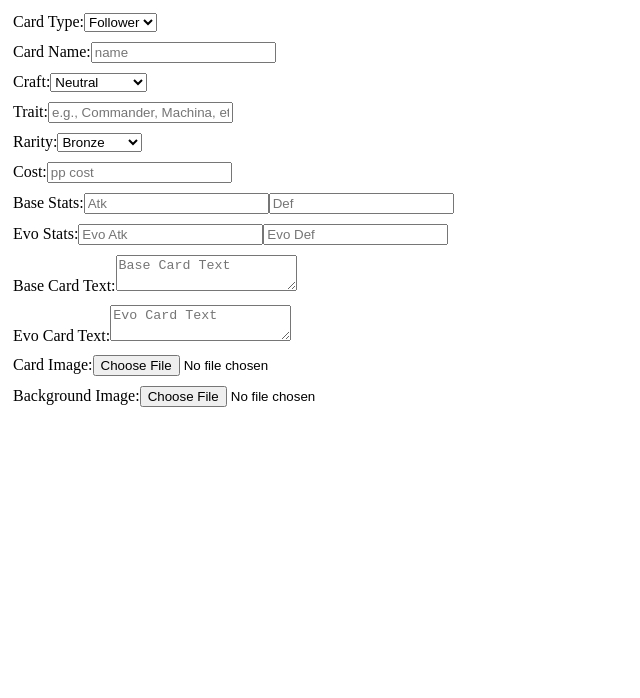
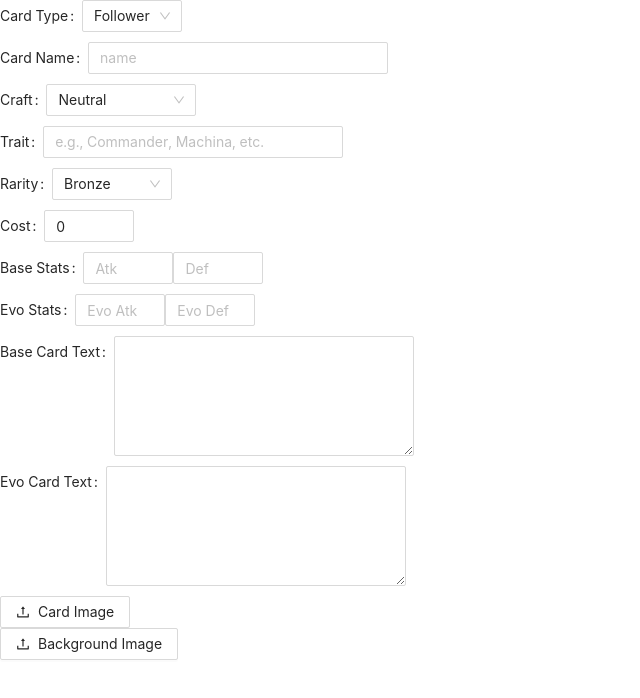
Before and after one commit to zxt/sv-cardgenerator-web, a React app: page / in a window 1280 px wide. Shown: the top 698 px of the page, without its empty margins (0-640 px from the left). Built offline with nearby package versions, Linux system fonts and the light colour scheme.

Commit message:
set up use of Ant Design

```diff
--- a/package.json
+++ b/package.json
@@ -24,6 +24,7 @@
     "webpack-dev-server": "^3.11.2"
   },
   "dependencies": {
+    "antd": "^4.15.0",
     "react": "^17.0.2",
     "react-dom": "^17.0.2"
   }
--- a/src/App.js
+++ b/src/App.js
@@ -1,5 +1,6 @@
 import React from 'react';
 import CardDetailsForm from './components/CardDetailsForm.js';
+import 'antd/dist/antd.css';
 import './styles.css';
 
 class App extends React.Component {
--- a/src/components/CardCostInput.js
+++ b/src/components/CardCostInput.js
@@ -1,11 +1,10 @@
 import React from 'react';
+import { InputNumber } from 'antd';
 
 class CardCostInput extends React.Component {
     render() {
         return (
-            <label>Cost:
-                <input type="number" name="cost" placeholder="pp cost" min="0" />
-            </label>
+            <InputNumber type="number" name="cost" id="card-cost-input" min={0} defaultValue={0} />
         )
     }
 }
--- a/src/components/CardCraftSelect.js
+++ b/src/components/CardCraftSelect.js
@@ -1,21 +1,22 @@
 import React from 'react';
+import { Select } from 'antd';
+
+const { Option } = Select;
 
 class CardCraftSelect extends React.Component {
     render() {
         return (
-            <label for="card-craft-select">Craft:
-                <select name="clan" id="card-craft-select">
-                    <option value="0">Neutral</option>
-                    <option value="1">Forestcraft</option>
-                    <option value="2">Swordcraft</option>
-                    <option value="3">Runecraft</option>
-                    <option value="4">Dragoncraft</option>
-                    <option value="5">Shadowcraft</option>
-                    <option value="6">Bloodcraft</option>
-                    <option value="7">Havencraft</option>
-                    <option value="8">Portalcraft</option>
-                </select>
-            </label>
+            <Select defaultValue="0" style={{ width: 150 }} name="clan" id="card-craft-select">
+                <Option value="0">Neutral</Option>
+                <Option value="1">Forestcraft</Option>
+                <Option value="2">Swordcraft</Option>
+                <Option value="3">Runecraft</Option>
+                <Option value="4">Dragoncraft</Option>
+                <Option value="5">Shadowcraft</Option>
+                <Option value="6">Bloodcraft</Option>
+                <Option value="7">Havencraft</Option>
+                <Option value="8">Portalcraft</Option>
+            </Select>
         )
     }
 }
--- a/src/components/CardDetailsForm.js
+++ b/src/components/CardDetailsForm.js
@@ -1,4 +1,5 @@
 import React from 'react';
+import { Form } from 'antd';
 import CardTypeSelect from './CardTypeSelect.js';
 import CardInput from './CardInput.js';
 import CardCraftSelect from './CardCraftSelect.js';
@@ -11,25 +12,51 @@ import CardCostInput from './CardCostInput.js';
 class CardDetailsForm extends React.Component {
     render() {
         return (
-            <form>
-                <CardTypeSelect />
+            <Form>
+                <Form.Item label="Card Type:" name="char_type" htmlFor="card-type-select">
+                    <CardTypeSelect />
+                </Form.Item>
 
-                <CardInput label="Card Name:" name="card_name" placeholder="name" />
+                <Form.Item label="Card Name:" name="card_name" htmlFor="card_name">
+                    <CardInput name="card_name" placeholder="name" />
+                </Form.Item>
 
-                <CardCraftSelect />
+                <Form.Item label="Craft:" name="clan" htmlFor="card-craft-select">
+                    <CardCraftSelect />
+                </Form.Item>
 
-                <CardInput label="Trait:" name="tribe_name" placeholder="e.g., Commander, Machina, etc." />
+                <Form.Item label="Trait:" name="tribe_name" htmlFor="tribe_name">
+                    <CardInput name="tribe_name" placeholder="e.g., Commander, Machina, etc." />
+                </Form.Item>
 
-                <CardRaritySelect />
+                <Form.Item label="Rarity:" name="rarity" htmlFor="card-rarity-select">
+                    <CardRaritySelect />
+                </Form.Item>
 
-                <CardCostInput />
+                <Form.Item label="Cost:" name="cost" htmlFor="card-cost-input">
+                    <CardCostInput />
+                </Form.Item>
 
-                <CardStatsInput />
+                <Form.Item label="Base Stats:" name="base_stats" htmlFor="atk">
+                    <CardStatsInput name1="atk" placeholder1="Atk" name2="life" placeholder2="Def" />
+                </Form.Item>
 
-                <CardTextArea />
+                <Form.Item label="Evo Stats:" name="evo_stats" htmlFor="evo_atk">
+                    <CardStatsInput name1="evo_atk" placeholder1="Evo Atk" name2="evo_life" placeholder2="Evo Def" />
+                </Form.Item>
 
-                <CardImageInput />
-            </form>
+                <Form.Item label="Base Card Text:" name="skill_disc" htmlFor="card-text-textarea">
+                    <CardTextArea name="skill_disc" htmlID="card-text-textarea" placeholder="Base Card Text" />
+                </Form.Item>
+
+                <Form.Item label="Evo Card Text:" name="evo_skill_disc" htmlFor="card-evotext-textarea">
+                    <CardTextArea name="evo_skill_disc" htmlID="card-evotext-textarea" placeholder="Evo Card Text" />
+                </Form.Item>
+
+                <Form.Item>
+                    <CardImageInput />
+                </Form.Item>
+            </Form>
         )
     }
 }
--- a/src/components/CardImageInput.js
+++ b/src/components/CardImageInput.js
@@ -1,15 +1,17 @@
 import React from 'react';
+import { Upload, Button } from 'antd';
+import { UploadOutlined } from '@ant-design/icons';
 
 class CardImageInput extends React.Component {
     render() {
         return (
-            <div>
-                <label>Card Image:
-                    <input type="file" accept=".jpg, .jpeg, .png" />
-                </label>
-                <label>Background Image:
-                    <input type="file" accept=".jpg, .jpeg, .png" />
-                </label>
+            <div id="image-upload-container">
+                <Upload>
+                    <Button icon={<UploadOutlined />}>Card Image</Button>
+                </Upload>
+                <Upload>
+                    <Button icon={<UploadOutlined />}>Background Image</Button>
+                </Upload>
             </div>
         )
     }
--- a/src/components/CardInput.js
+++ b/src/components/CardInput.js
@@ -1,11 +1,16 @@
 import React from 'react';
+import { Input } from 'antd';
 
 class CardInput extends React.Component {
     render() {
         return (
-            <label>{this.props.label}
-                <input type="text" name={this.props.name} placeholder={this.props.placeholder} />
-            </label>
+            <Input
+                type="text"
+                style={{ width: 300 }}
+                name={this.props.name}
+                id={this.props.name}
+                placeholder={this.props.placeholder}
+            />
         )
     }
 }
--- a/src/components/CardRaritySelect.js
+++ b/src/components/CardRaritySelect.js
@@ -1,16 +1,17 @@
 import React from 'react';
+import { Select } from 'antd';
+
+const { Option } = Select;
 
 class CardRaritySelect extends React.Component {
     render() {
         return (
-            <label for="card-rarity-select">Rarity:
-                <select name="rarity" id="card-rarity-select">
-                    <option value="1">Bronze</option>
-                    <option value="2">Silver</option>
-                    <option value="3">Gold</option>
-                    <option value="4">Legendary</option>
-                </select>
-            </label>
+            <Select defaultValue="1" style={{ width: 120 }} name="rarity" id="card-rarity-select">
+                <Option value="1">Bronze</Option>
+                <Option value="2">Silver</Option>
+                <Option value="3">Gold</Option>
+                <Option value="4">Legendary</Option>
+            </Select>
         )
     }
 }
--- a/src/components/CardStatsInput.js
+++ b/src/components/CardStatsInput.js
@@ -1,17 +1,24 @@
 import React from 'react';
+import { InputNumber } from 'antd';
 
 class CardStatsInput extends React.Component {
     render() {
         return (
             <div>
-                <label>Base Stats:
-                    <input type="number" name="atk" placeholder="Atk" min="0" />
-                    <input type="number" name="life" placeholder="Def" min="0" />
-                </label>
-                <label>Evo Stats:
-                    <input type="number" name="evo_atk" placeholder="Evo Atk" min="0" />
-                    <input type="number" name="evo_life" placeholder="Evo Def" min="0" />
-                </label>
+                <InputNumber
+                    type="number"
+                    id={this.props.name1}
+                    name={this.props.name1}
+                    placeholder={this.props.placeholder1}
+                    min={0}
+                />
+                <InputNumber
+                    type="number"
+                    id={this.props.name2}
+                    name={this.props.name2}
+                    placeholder={this.props.placeholder2}
+                    min={0}
+                />
             </div>
         )
     }
--- a/src/components/CardTextArea.js
+++ b/src/components/CardTextArea.js
@@ -1,19 +1,12 @@
 import React from 'react';
+import { Input } from 'antd';
+
+const { TextArea } = Input;
 
 class CardTextArea extends React.Component {
     render() {
         return (
-            <div>
-                <label for="card-text-textarea">Base Card Text:
-                    <textarea name="skill_disc" id="card-text-textarea" placeholder="Base Card Text">
-                    </textarea>
-                </label>
-
-                <label for="card-evotext-textarea">Evo Card Text:
-                    <textarea name="evo_skill_disc" id="card-evotext-textarea" placeholder="Evo Card Text">
-                    </textarea>
-                </label>
-            </div>
+            <TextArea rows={5} style={{ width: 300 }} name={this.props.name} id={this.props.htmlID} placeholder={this.placeholder} />
         )
     }
 }
--- a/src/components/CardTypeSelect.js
+++ b/src/components/CardTypeSelect.js
@@ -1,15 +1,16 @@
 import React from 'react';
+import { Select } from 'antd';
+
+const { Option } = Select;
 
 class CardTypeSelect extends React.Component {
     render() {
         return (
-            <label for="card-type-select">Card Type:
-                <select name="char_type" id="card-type-select">
-                    <option value="1">Follower</option>
-                    <option value="2">Amulet</option>
-                    <option value="4">Spell</option>
-                </select>
-            </label>
+            <Select defaultValue="1" style={{ width: 100 }} name="char_type" id="card-type-select">
+                <Option value="1">Follower</Option>
+                <Option value="2">Amulet</Option>
+                <Option value="4">Spell</Option>
+            </Select>
         )
     }
 }
--- a/src/styles.css
+++ b/src/styles.css
@@ -5,8 +5,10 @@
     font-style: normal;
 }
 
-form > label,
-form > div > label {
-    display: block;
-    padding: 5px;
+.ant-form-item {
+    margin-bottom: 10px;
 }
+
+#image-upload-container {
+    width: 300px;
+}
```
Also changed, not shown: 1 other file (tests, documents, lock files or other folders).
